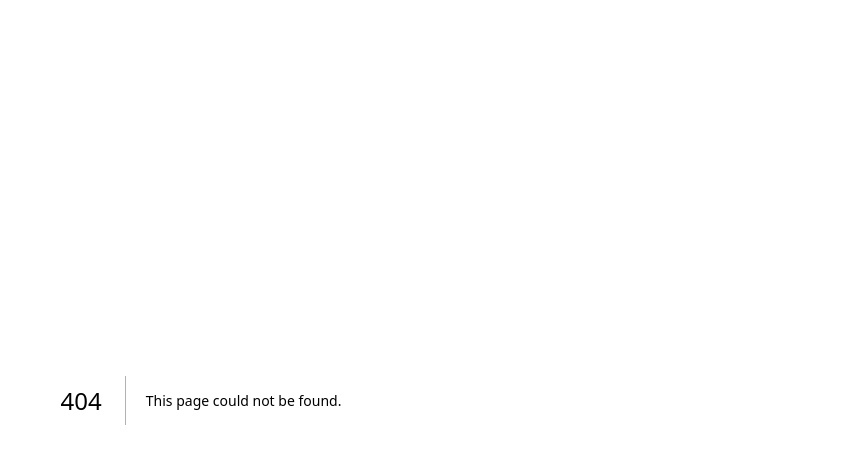
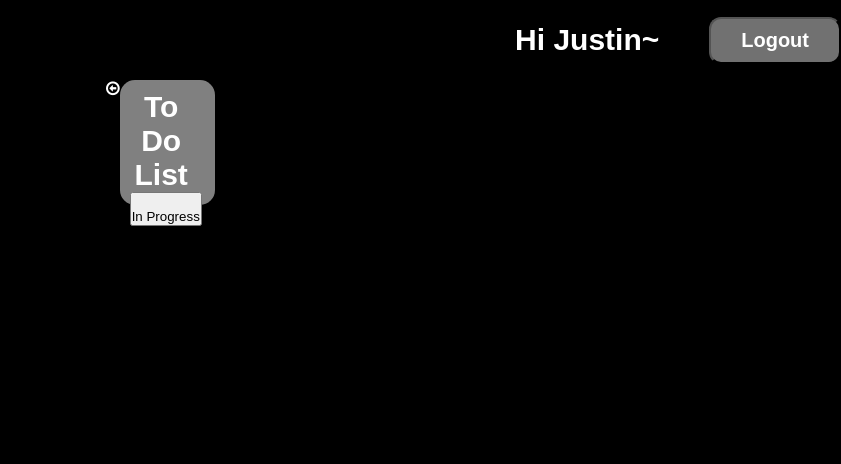
Before and after one commit to kobslbj/GDSC-FullStack-Training, a Next.js app in the folder todolist/: page /task in a window 1280 px wide. Before the commit this address had no page. Shown: the top 464 px of the page, without its empty margins (439-1280 px from the left). Built offline with nearby package versions, Linux system fonts and the light colour scheme.

Commit message:
chore: adjust css class

```diff
--- a/todolist/src/app/home/task_windows.jsx
+++ b/todolist/src/app/home/task_windows.jsx
@@ -1,4 +1,5 @@
 import { useState } from "react";
+import globalstyles from "@/app/page.module.css";
 import styles from "./page.module.css";
 
 export default function TaskWindows({taskName, setTaskName, description, setDescription, addTodoCB}) {
@@ -6,7 +7,7 @@ export default function TaskWindows({taskName, setTaskName, description, setDesc
 
     return (
         <div className={styles.create_windows}>
-            <div className={`${styles.font} ${styles.subtitle}`}>Task Name</div>
+            <div className={`${globalstyles.font} ${globalstyles.subtitle}`}>Task Name</div>
             <input
                 type="text"
                 value={taskName}
@@ -14,7 +15,7 @@ export default function TaskWindows({taskName, setTaskName, description, setDesc
                 placeholder="Enter task name"
                 className={`${styles.task_input} ${styles.taskname}`}
             />
-            <div className={`${styles.font}`}>Description</div>
+            <div className={`${globalstyles.font}`}>Description</div>
             <input
                 type="text"
                 value={description}
--- a/todolist/src/app/home/todoitem.jsx
+++ b/todolist/src/app/home/todoitem.jsx
@@ -1,8 +1,10 @@
 import { useState } from "react";
+import globalstyles from "@/app/page.module.css";
 import styles from "./page.module.css";
 
 export default function Todoitem({todo, todos, callback}) {
     const [item, setItem] = useState(todo)
+    const [isComplete, setComplete] = useState(false)
 
 
     const deleteItem = () => {
@@ -12,8 +14,8 @@ export default function Todoitem({todo, todos, callback}) {
 
     return (
         <div className={styles.mission}>
-            <input type="checkbox" />
-            <div className={`${styles.font} ${styles.subtitle} ${styles.name}`}>{item.name}</div>
+            <input type="checkbox" checked={isComplete}/>
+            <div className={`${globalstyles.font} ${globalstyles.subtitle} ${styles.name}`}>{item.name}</div>
             {/* <button className={styles.delete} onClick={deleteItem}><i className="fa fa-trash"></i></button> */}
             <i className={`fa fa-trash ${styles.delete}`} onClick={deleteItem} />
         </div>
--- a/todolist/src/app/page.module.css
+++ b/todolist/src/app/page.module.css
@@ -37,3 +37,30 @@
 .logout:active {
     background-color: rgb(68, 68, 68);
 }
+
+.page {
+    height: 100vh;
+}
+
+.container {
+    height: 90%;
+    /*   can only be set fixed number?   */
+
+    display: flex;
+    flex-direction: column;
+    justify-content: flex-start;
+    align-items: center;
+}
+
+.windows {
+    padding: 10px;
+    width: 50%;
+    height: 80%;
+    border-radius: 15px;
+    background-color: gray;
+    color: black;
+
+    display: flex;
+    flex-direction: column;
+    align-items: flex-start;
+}
--- /dev/null
+++ b/todolist/src/app/task/page.js
@@ -0,0 +1,53 @@
+'use client'
+
+import Image from "next/image";
+import { useState } from "react";
+import { useRouter } from "next/navigation";
+
+import globalstyles from "@/app/page.module.css";
+import { Appbar } from "@/components";
+
+import styles from "./page.module.css";
+
+
+export default function Task({ id, isComplete, setCompleteCB }) {
+	const router = useRouter()
+
+	const [completeText, setText] = useState(isComplete ? "Completed" : "In Progress")
+
+	const setComplete = () => {
+		isComplete = !isComplete
+		setCompleteCB(isComplete)
+		setText(isComplete ? "Completed" : "In Progress")
+	}
+
+	return (
+		<div className={globalstyles.page}>
+			<link rel="stylesheet" href="https://cdnjs.cloudflare.com/ajax/libs/font-awesome/4.7.0/css/font-awesome.min.css"></link>
+			<Appbar />
+			<div className={globalstyles.container}>
+				<div style={{ display: "flex", flexDirection: "row" }}>
+					<i className="fa fa-arrow-circle-o-left" onClick={router.back()} />
+					<div className={globalstyles.windows}>
+						<div style={{ display: "flex", flexDirection: "row" }}>
+							<div className={`${globalstyles.font} ${globalstyles.title}`}>To Do List</div>
+							<i className="fa-edit" />
+						</div>
+
+						<button type="submit" className={styles.btn} onClick={setComplete}>
+							{isComplete && (
+								<i className="fa-check" />
+							)}
+							{!isComplete && (
+								<i className="fa-regular fa-square" />
+							)}
+							<div style={{ flexGrow: 1, alignSelf: "center"}}>{completeText}</div>
+						</button>
+
+
+					</div>
+				</div>
+			</div >
+		</div >
+	);
+}
```
Also changed, not shown: todolist/src/app/home/page.js (+7 -6 lines), todolist/src/app/home/page.module.css (+0 -43 lines), todolist/src/app/task/page.module.css (added).
